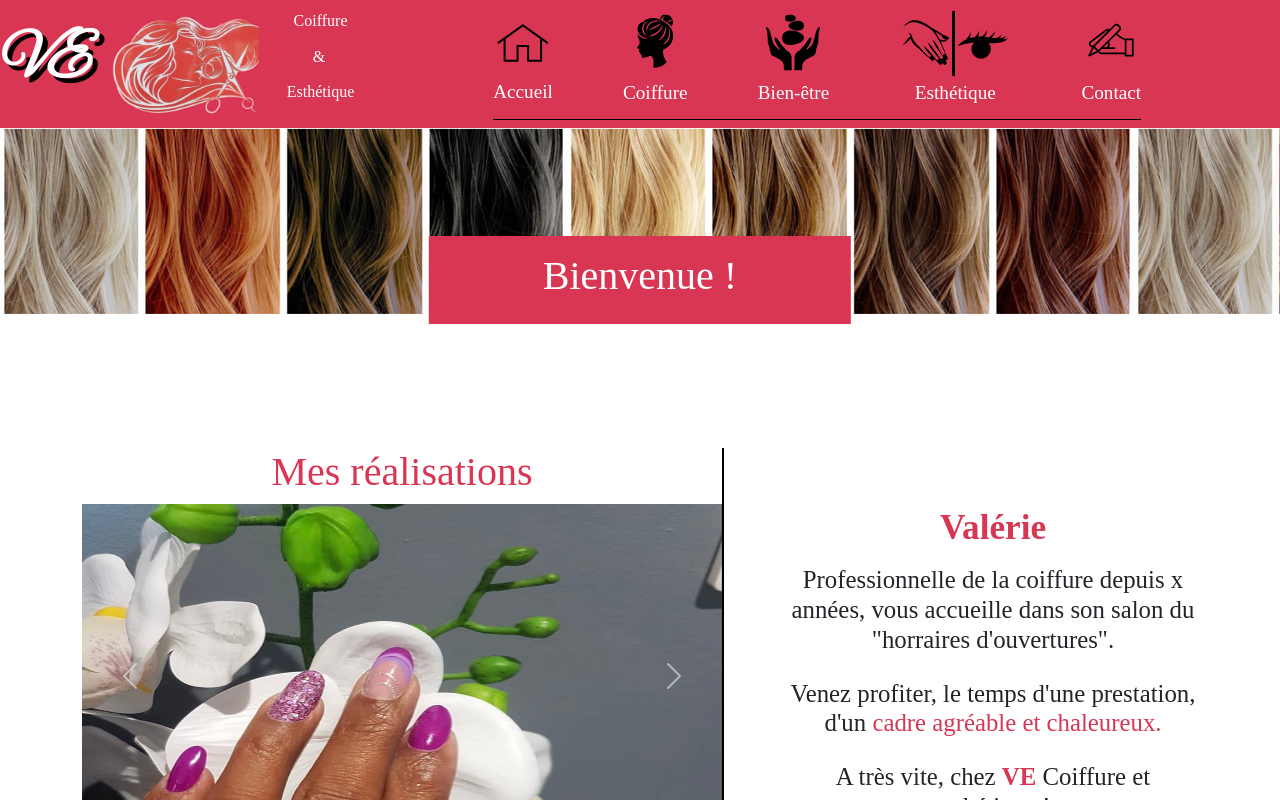
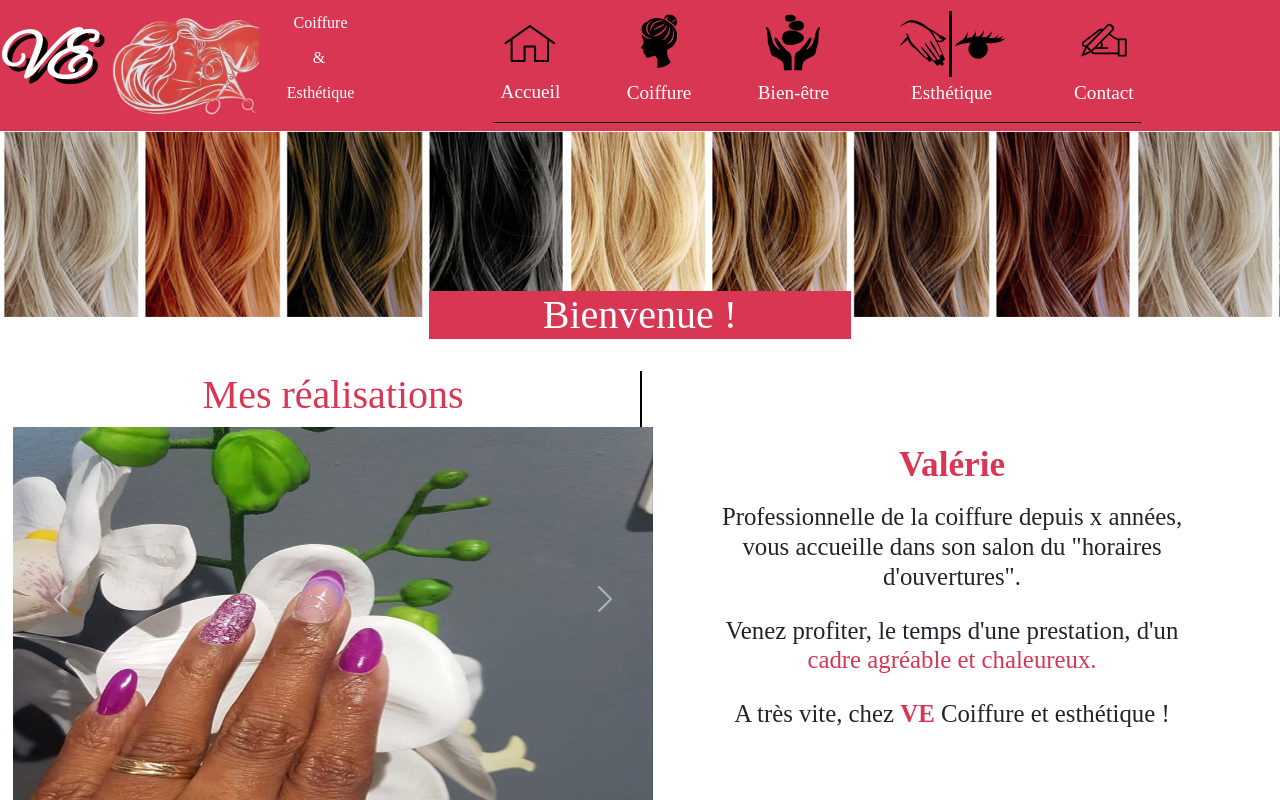
Before and after one commit to Frostbowl/VE_coiffure, a React (Create React App) app: page / in a window 1280 px wide. Shown: the top 800 px of the page. Built offline with nearby package versions, Linux system fonts and the light colour scheme; a web font is replaced by a local one.

Commit message:
correction orthographique laura

```diff
--- a/src/assets/style/header.css
+++ b/src/assets/style/header.css
@@ -57,17 +57,18 @@ nav{
     border-bottom: 1px solid black;
 }
 
-.navigation:hover{
-    color: #D63E39;
-}
-
 .navigation .nav-link{
     font-size: 1.2rem;
     display: flex;
     flex-direction: column;
     align-items: center;
     text-decoration: none;
-    padding-bottom: 0.2rem;
+    padding-bottom: 0.3rem;
+    border: 1px solid #D93654;
+    border-radius: 10%;
+    transition: border-radius 2s;
+    padding-left: 0.4rem;
+    padding-right: 0.4rem;
 }
 
 .navigation .nav-link img{
@@ -77,5 +78,14 @@ nav{
 
 .navigation .nav-link:hover{
     background-color: rgb(255, 233, 226);
-    border-radius: 13%;
+    border-radius: 25%;
+    transition: border-radius 2s;
 }
+
+.nav-link:hover{
+    border-style: none;
+}
+
+.navigation:hover{
+    color: #D63E39;
+}
--- a/src/assets/style/home.css
+++ b/src/assets/style/home.css
@@ -3,14 +3,11 @@
     color: white;
     text-align: center;
     width: 33%;
-    position: absolute;
-    top: 35%;
-    left: 50%;
-    transform: translate(-50%, -50%);
-    padding-top: 1rem;
-    padding-bottom: 1rem;
-    margin-bottom: 5rem;
 
+}
+
+.leftSide{
+    max-width: 45%;
 }
 
 .carousel-item img{
@@ -55,15 +52,17 @@ section{
     display: flex;
     flex-direction: row;
     justify-content: space-between;
-    padding-top: 20rem;
-    position: relative;
 }
 
 .home{
+    display: flex;
+    flex-direction: column;
+    align-items: center;
     padding-bottom: 1rem;
     background-image: url('../../../public/img/banner2.png');
     background-repeat: no-repeat;
     background-repeat: repeat-x;
+    padding-top: 10rem;
 }
 
 a{
--- a/src/pages/Footer.jsx
+++ b/src/pages/Footer.jsx
@@ -39,7 +39,7 @@ const Footer =() =>{
                 <Link to='/coiffure'><p>Coiffure</p></Link>
                 <Link to='/wellness'><p>Bien-être</p></Link>
                 <Link to='/'><p>Esthétique</p></Link>
-                <Link to='/contact'><p>Contacte</p></Link>
+                <Link to='/contact'><p>Contact</p></Link>
             </div>
         </footer>
     )
--- a/src/pages/Home.jsx
+++ b/src/pages/Home.jsx
@@ -5,10 +5,8 @@ import "../assets/style/home.css";
 const Home =() =>{
     return(
         <div className="home">
-            <div className="hello">
-                <h1>Bienvenue !</h1>
-            </div>
-            <div className="container">
+            <h1 className="hello">Bienvenue !</h1>
+            <div className="container pt-4">
                 <section className="leftSide">
                     <div className="carousel slide" id="carousel">
                         <div className="carousel-inner">
@@ -38,7 +36,7 @@ const Home =() =>{
                 <section className="rightSide">
                     <h1>Valérie </h1>
                     <h2>Professionnelle de la coiffure depuis <span>x années</span>, vous accueille dans son salon
-                    du "horraires d'ouvertures".
+                    du "horaires d'ouvertures".
                     </h2>
                     <h2>Venez profiter, le temps d'une prestation, d'un <span className="red">cadre
                         agréable et chaleureux.</span></h2>
--- a/src/pages/Mention.jsx
+++ b/src/pages/Mention.jsx
@@ -53,8 +53,8 @@ const Mentions =() =>{
 
             <h2 className="fw-bold pb-2 pt-2 text-decoration-underline">Limitations de responsabilité</h2>
             <p><strong>VE Coiffure & Esthétique</strong> ne pourra être tenu responsable des dommages directs et indirects
-            causés au métériel de l'utilisateur,<br /> lors de l'accès au site <strong>VE Coiffure & Esthétique</strong>
-            résultat soit de l'utilisation d'un matériel ne répondant pas aux spécifications <br />indiquées, soit de l'apparition d'un
+            causés au matériel de l'utilisateur,<br /> lors de l'accès au site <strong>VE Coiffure & Esthétique</strong>
+            résultant soit de l'utilisation d'un matériel ne répondant pas aux spécifications <br />indiquées, soit de l'apparition d'un
             bug ou d'une incompatibilité.</p>
 
             <h2 className="fw-bold pb-2 pt-2 text-decoration-underline">Droit applicable</h2>
```
